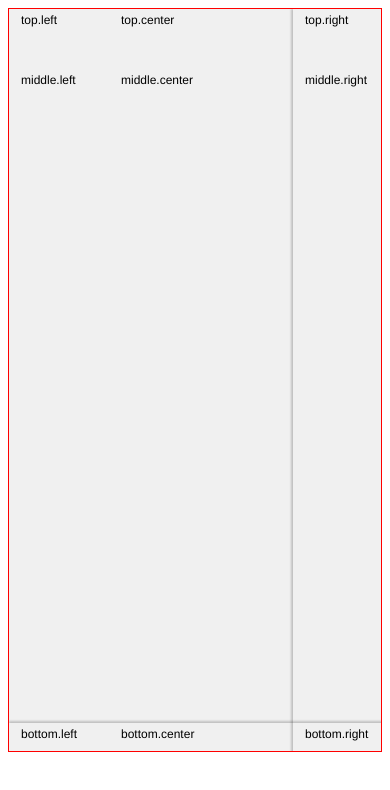
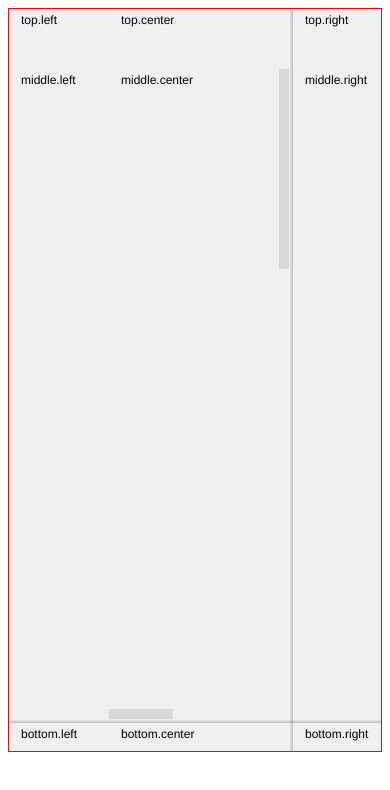
Before and after one commit to mlms13/FancyGrid, a plain HTML site: page demo/www/index.html in a window 390 px wide. Drawn offline with Linux system fonts and the light colour scheme.

Commit message:
added readonly scrollbars

```diff
--- a/demo/www/bundle.js
+++ b/demo/www/bundle.js
@@ -142,13 +142,15 @@ dots_Attributes.setStringAttribute = function(el,name,value) {
 };
 var dots_Dom = function() { };
 dots_Dom.__name__ = true;
-dots_Dom.addClass = function(el,className) {
-	el.classList.add(className);
-	return el;
-};
-dots_Dom.removeClass = function(el,className) {
-	el.classList.remove(className);
-	return el;
+dots_Dom.toggleClass = function(el,className,condition) {
+	if(null == condition) condition = !el.classList.contains(className);
+	if(condition) {
+		el.classList.add(className);
+		el;
+	} else {
+		el.classList.remove(className);
+		el;
+	}
 };
 dots_Dom.on = function(el,eventName,handler) {
 	el.addEventListener(eventName,handler);
@@ -378,11 +380,45 @@ fancy_SwipeHelper.prototype = {
 	}
 	,__class__: fancy_SwipeHelper
 };
-var fancy_Grid9 = function(parent) {
+var fancy_Grid9 = function(parent,options) {
 	var _g = this;
 	this.position = new fancy_ScrollPosition();
-	this.el = dots_Dom.create("div.grid9",null,[dots_Dom.create("div.row.top"),dots_Dom.create("div.row.bottom"),dots_Dom.create("div.column.left"),dots_Dom.create("div.column.right"),dots_Dom.create("div.cell.top.left",null,null,"top.left"),dots_Dom.create("div.cell.top.center",null,null,"top.center"),dots_Dom.create("div.cell.top.right",null,null,"top.right"),dots_Dom.create("div.cell.middle.left",null,null,"middle.left"),dots_Dom.create("div.cell.middle.center",null,null,"middle.center"),dots_Dom.create("div.cell.middle.right",null,null,"middle.right"),dots_Dom.create("div.cell.bottom.left",null,null,"bottom.left"),dots_Dom.create("div.cell.bottom.center",null,null,"bottom.center"),dots_Dom.create("div.cell.bottom.right",null,null,"bottom.right")]);
+	var t = (function() {
+		var _0 = options;
+		if(null == _0) return null;
+		var _1 = _0.scrollerSize;
+		if(null == _1) return null;
+		return _1;
+	})();
+	if(t != null) this.scrollerSize = t; else this.scrollerSize = 10;
+	var t1 = (function() {
+		var _01 = options;
+		if(null == _01) return null;
+		var _11 = _01.scrollerMargin;
+		if(null == _11) return null;
+		return _11;
+	})();
+	if(t1 != null) this.scrollerMargin = t1; else this.scrollerMargin = 4;
+	var t2 = (function() {
+		var _02 = options;
+		if(null == _02) return null;
+		var _12 = _02.scrollerMinLength;
+		if(null == _12) return null;
+		return _12;
+	})();
+	if(t2 != null) this.scrollerMinLength = t2; else this.scrollerMinLength = 10;
+	var t3 = (function() {
+		var _03 = options;
+		if(null == _03) return null;
+		var _13 = _03.scrollerMaxLength;
+		if(null == _13) return null;
+		return _13;
+	})();
+	if(t3 != null) this.scrollerMaxLength = t3; else this.scrollerMaxLength = 200;
+	this.el = dots_Dom.create("div.grid9",null,[dots_Dom.create("div.scroller.scroller-v"),dots_Dom.create("div.scroller.scroller-h"),dots_Dom.create("div.row.top"),dots_Dom.create("div.row.bottom"),dots_Dom.create("div.column.left"),dots_Dom.create("div.column.right"),dots_Dom.create("div.cell.top.left",null,null,"top.left"),dots_Dom.create("div.cell.top.center",null,null,"top.center"),dots_Dom.create("div.cell.top.right",null,null,"top.right"),dots_Dom.create("div.cell.middle.left",null,null,"middle.left"),dots_Dom.create("div.cell.middle.center",null,null,"middle.center"),dots_Dom.create("div.cell.middle.right",null,null,"middle.right"),dots_Dom.create("div.cell.bottom.left",null,null,"bottom.left"),dots_Dom.create("div.cell.bottom.center",null,null,"bottom.center"),dots_Dom.create("div.cell.bottom.right",null,null,"bottom.right")]);
 	dots_Dom.append(parent,this.el);
+	this.scrollerV = dots_Query.find(".scroller-v",this.el);
+	this.scrollerH = dots_Query.find(".scroller-h",this.el);
 	this.top = dots_Query.find(".row.top",this.el);
 	this.bottom = dots_Query.find(".row.bottom",this.el);
 	this.left = dots_Query.find(".column.left",this.el);
@@ -474,10 +510,11 @@ fancy_Grid9.prototype = {
 			return _3.style.left = "" + (Math.min(_g.gridWidth,_g.contentWidth) - _g.rightWidth) + "px";
 		});
 		this.right.style.left = "" + (Math.min(this.gridWidth,this.contentWidth) - this.rightWidth) + "px";
-		if(this.position.y > 0 || this.gridHeight < this.topHeight + this.bottomHeight) dots_Dom.addClass(this.top,"overlay-bottom"); else dots_Dom.removeClass(this.top,"overlay-bottom");
-		if(this.contentHeight > this.gridHeight && this.position.y < this.contentHeight - this.gridHeight) dots_Dom.addClass(this.bottom,"overlay-top"); else dots_Dom.removeClass(this.bottom,"overlay-top");
-		if(this.position.x > 0 || this.gridWidth < this.leftWidth + this.rightWidth) dots_Dom.addClass(this.left,"overlay-right"); else dots_Dom.removeClass(this.left,"overlay-right");
-		if(this.contentWidth > this.gridWidth && this.position.x < this.contentWidth - this.gridWidth) dots_Dom.addClass(this.right,"overlay-left"); else dots_Dom.removeClass(this.right,"overlay-left");
+		dots_Dom.toggleClass(this.top,"overlay-bottom",this.position.y > 0 || this.gridHeight < this.topHeight + this.bottomHeight);
+		dots_Dom.toggleClass(this.bottom,"overlay-top",this.contentHeight > this.gridHeight && this.position.y < this.contentHeight - this.gridHeight);
+		dots_Dom.toggleClass(this.left,"overlay-right",this.position.x > 0 || this.gridWidth < this.leftWidth + this.rightWidth);
+		dots_Dom.toggleClass(this.right,"overlay-left",this.contentWidth > this.gridWidth && this.position.x < this.contentWidth - this.gridWidth);
+		this.refreshScrollers();
 	}
 	,resizeGrid: function(width,height) {
 		if(this.gridWidth == width && this.gridHeight == height) return;
@@ -555,6 +592,38 @@ fancy_Grid9.prototype = {
 		})(this.rights))(function(_5) {
 			return _5.style.width = "" + rightWidth + "px";
 		});
+	}
+	,refreshScrollers: function() {
+		var vspan = this.gridHeight - this.topHeight - this.bottomHeight;
+		var vratio = Math.min(this.gridHeight / this.contentHeight,1);
+		var hspan = this.gridWidth - this.leftWidth - this.rightWidth;
+		var hratio = Math.min(this.gridWidth / this.contentHeight,1);
+		var offset;
+		if(vratio < 1 && hratio < 1) offset = this.scrollerSize + this.scrollerMargin; else offset = 0;
+		if(vratio == 1) this.scrollerV.style.display = "none"; else {
+			this.scrollerV.style.display = "block";
+			var idealLen = vratio * (vspan - offset);
+			var len = Math.min(Math.max(this.scrollerMinLength,idealLen),this.scrollerMaxLength);
+			var lenRatio = len / idealLen;
+			var absPos = this.position.y / (this.contentHeight - this.gridHeight);
+			var pos = absPos * (vspan - len - offset);
+			this.scrollerV.style.top = "" + (this.topHeight + pos) + "px";
+			this.scrollerV.style.left = "" + (Math.min(this.gridWidth,this.contentWidth) - this.rightWidth - this.scrollerSize - this.scrollerMargin) + "px";
+			this.scrollerV.style.width = "" + this.scrollerSize + "px";
+			this.scrollerV.style.height = "" + len + "px";
+		}
+		if(hratio == 1) this.scrollerH.style.display = "none"; else {
+			this.scrollerH.style.display = "block";
+			var idealLen1 = hratio * (hspan - offset);
+			var len1 = Math.min(Math.max(this.scrollerMinLength,idealLen1),this.scrollerMaxLength);
+			var lenRatio1 = len1 / idealLen1;
+			var absPos1 = this.position.x / (this.contentWidth - this.gridWidth);
+			var pos1 = absPos1 * (hspan - len1 - offset);
+			this.scrollerH.style.left = "" + (this.leftWidth + pos1) + "px";
+			this.scrollerH.style.top = "" + (Math.min(this.gridHeight,this.contentHeight) - this.bottomHeight - this.scrollerSize - this.scrollerMargin) + "px";
+			this.scrollerH.style.width = "" + len1 + "px";
+			this.scrollerH.style.height = "" + this.scrollerSize + "px";
+		}
 	}
 	,__class__: fancy_Grid9
 };
--- a/demo/www/index.html
+++ b/demo/www/index.html
@@ -62,26 +62,34 @@ body {
   pointer-events: none;
 }
 
-.fancy-grid .grid9 .column.left { z-index: 450; }
-.fancy-grid .grid9 .row.top { z-index: 550; }
+.fancy-grid .grid9 .column.left { z-index: 11; }
+.fancy-grid .grid9 .row.top { z-index: 12; }
 
 .fancy-grid .grid9 .cell.middle.center { z-index: 0; }
-.fancy-grid .grid9 .cell.middle.right { z-index: 100; }
-.fancy-grid .grid9 .cell.middle.left { z-index: 360; }
+.fancy-grid .grid9 .cell.middle.right { z-index: 1; }
+.fancy-grid .grid9 .cell.middle.left { z-index: 4; }
 
-.fancy-grid .grid9 .column.right { z-index: 395; }
+.fancy-grid .grid9 .column.right { z-index: 10; }
 
-.fancy-grid .grid9 .cell.bottom.right { z-index: 190; }
-.fancy-grid .grid9 .cell.bottom.center { z-index: 100; }
-.fancy-grid .grid9 .cell.bottom.left { z-index: 360; }
+.fancy-grid .grid9 .cell.bottom.right { z-index: 3; }
+.fancy-grid .grid9 .cell.bottom.center { z-index: 2; }
+.fancy-grid .grid9 .cell.bottom.left { z-index: 5; }
 
-.fancy-grid .grid9 .row.bottom { z-index: 365; }
+.fancy-grid .grid9 .row.bottom { z-index: 6; }
 
-.fancy-grid .grid9 .cell.top.left { z-index: 390; }
-.fancy-grid .grid9 .cell.top.right { z-index: 380; }
-.fancy-grid .grid9 .cell.top.center { z-index: 370; }
+.fancy-grid .grid9 .cell.top.left { z-index: 9; }
+.fancy-grid .grid9 .cell.top.right { z-index: 8; }
+.fancy-grid .grid9 .cell.top.center { z-index: 7; }
 
+.fancy-grid .grid9 .scroller {
+  background-color: rgba(0,0,0,0.1);
+  position: absolute;
+  z-index: 20;
+}
 
+.fancy-grid .grid9 .scroller:hover {
+  background-color: rgba(0,0,0,0.2);
+}
 
 /* DEBUG */
 .fancy-grid .view {
```
Also changed, not shown: 1 other file.
